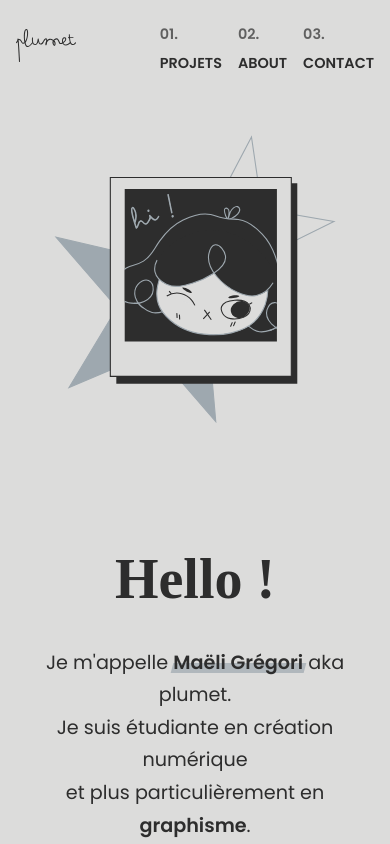
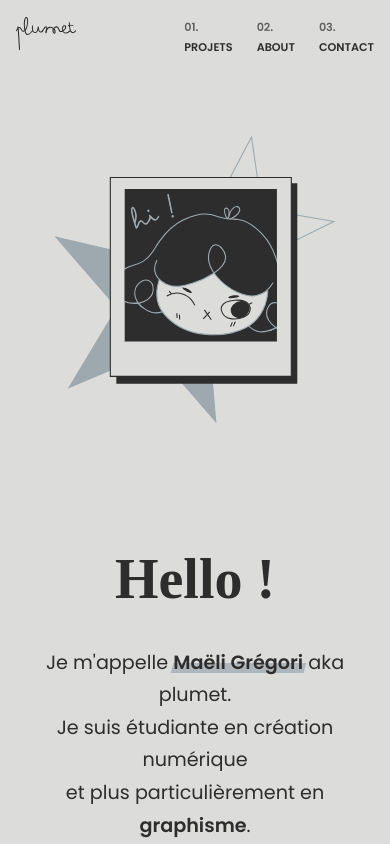
Before and after one commit to lschvn/maeli-portfolio, a Nuxt app: page /about in a window 390 px wide. Shown: the top 844 px of the page. Built offline with nearby package versions, Linux system fonts and the light colour scheme; a web font is replaced by a local one.

Commit message:
fix: adjust padding and font sizes in header for improved mobile responsiveness

```diff
--- a/app/components/App/Header.vue
+++ b/app/components/App/Header.vue
@@ -170,17 +170,22 @@ onMounted(() => {
   }
 
   .nav-item {
-    padding: 0.5rem 0;
+    padding: 0.4rem 0;
   }
 }
 
 @media (max-width: 480px) {
   .nav-list {
-    gap: 1rem;
+    gap: 1.5rem;
   }
 
   .nav-link {
-    font-size: 0.9rem;
+    font-size: 0.7rem;
+    gap: 0.2rem;
+  }
+
+  .nav-item {
+    padding: 0.2rem 0;
   }
 }
 </style>
```
